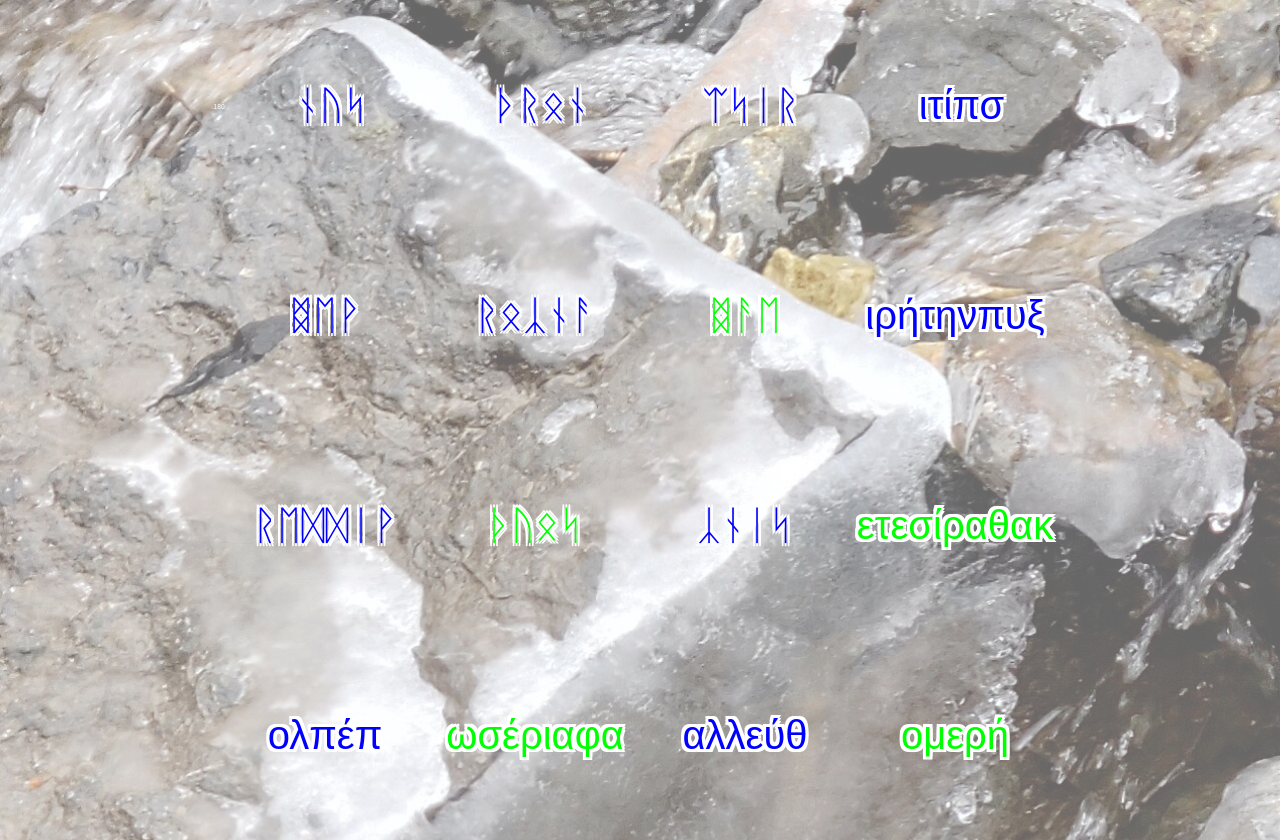
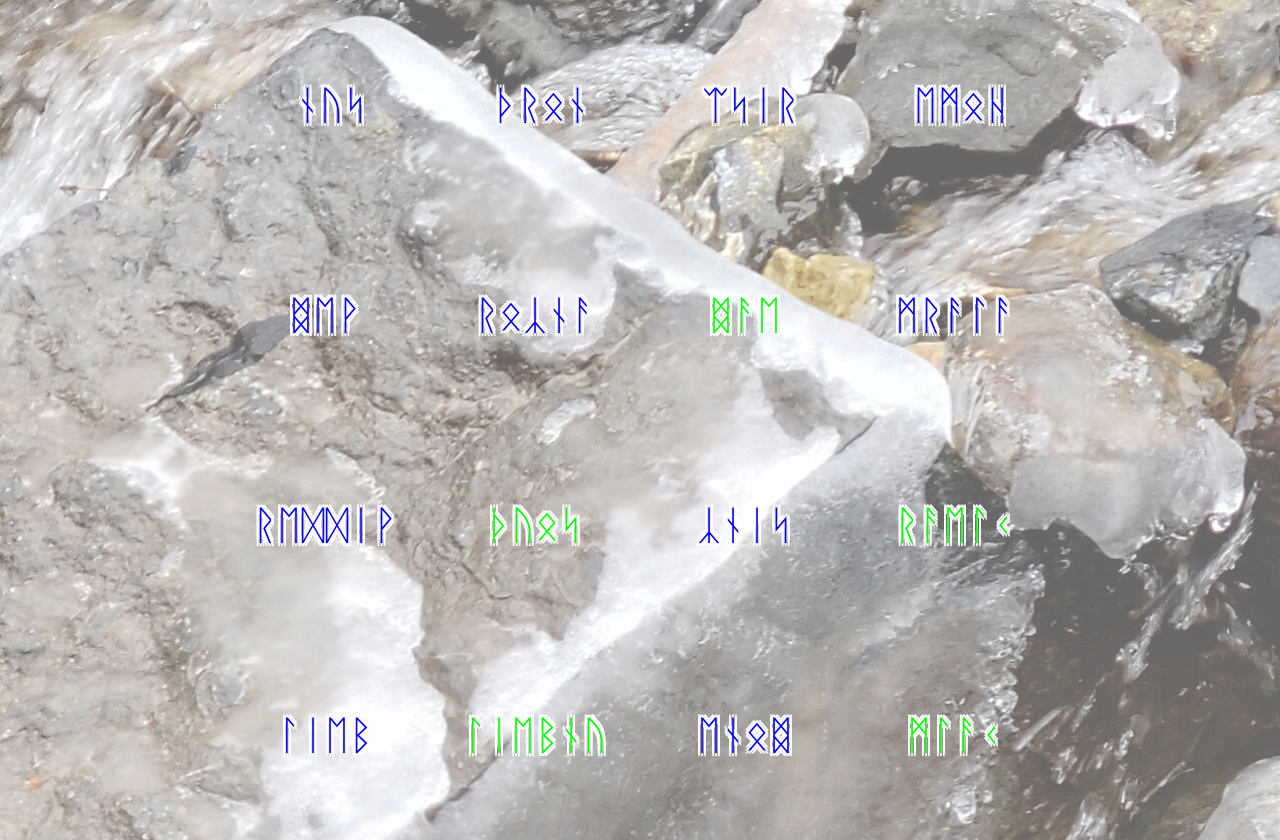
Before and after one commit to mckaysalisbury/dnd, a plain HTML site: page cloud.html in a window 1280 px wide. Drawn offline with Linux system fonts and the light colour scheme.

Commit message:
use runes for giant too

```diff
--- a/cloud.html
+++ b/cloud.html
@@ -63,7 +63,7 @@
                 },
                 home: {
                     language: "giant",
-                    text: "σπίτι",
+                    text: "ᚺᛟᛗᛖ", //"σπίτι",
                     translation: "Home",
                     message: "The castle shakes and twists as it changes its direction.",
                 },
@@ -87,7 +87,7 @@
                 },
                 alarm: {
                     language: "giant",
-                    text: "ξυπνητήρι",
+                    text: "ᚨᛚᚨᚱᛗ", // "ξυπνητήρι",
                     translation: "Alarm",
                     message: "You hear a loud howling wind that reverberates the entire castle, and slightly increases your anxeity.",
                 },
@@ -111,31 +111,31 @@
                 },
                 clear: {
                     language: "giant",
-                    text: "καθαρίσετε",
+                    text: "ᚲᛚᛖᚨᚱ", // "καθαρίσετε",
                     translation: "Clear",
                     message: "What you can best describe as a loud whisper ends the howling wind, and makes you feel less anxious.",
                 },
                 veil: {
                     language: "giant",
-                    text: "πέπλο",
+                    text: "ᛒᛖᛁᛚ", // "πέπλο",
                     translation: "Veil",
                     message: "Over the next minute, a thin mist gradually thickens into a heavy fog.",
                 },
                 unveil: {
                     language: "giant",
-                    text: "αφαιρέσω",
+                    text: "ᚢᚾᛒᛖᛁᛚ", // "αφαιρέσω",
                     translation: "Unveil",
                     message: "The dense fog gradually dissipates and the air becomes clear."
                 },
                 storm: {
                     language: "giant",
-                    text: "θύελλα",
+                    text: "ᛥᛟᚾᛖ", // "θύελλα",
                     translation: "Storm",
                     message: "The clouds around the castle darken and churn until they become rumbling thunderclouds. As it does so you feel the power of lightning flowing through you to the point where you feel like you could unleash its fury!",
                 },
                 calm: {
                     language: "giant",
-                    text: "ήρεμο",
+                    text: "ᚲᚨᛚᛗ", // "ήρεμο",
                     translation: "Calm",
                     message: "The thunderclouds gradually abate and the sky becomes clear."
                 },
```
